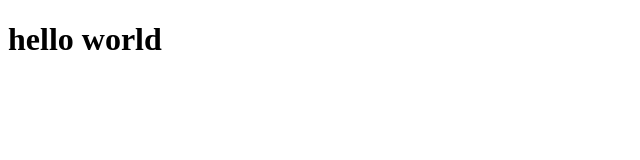
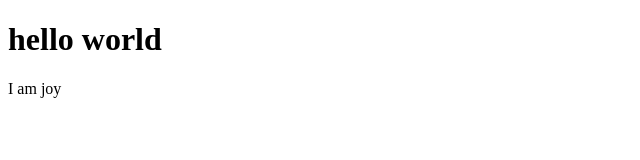
Before and after one commit to chae1219/test1, a plain HTML site: page index.html in a window 1280 px wide. Shown: the full height of the page, 0-640 px from the left. Drawn offline with Linux system fonts and the light colour scheme.

Commit message:
2st commit

```diff
--- a/index.html
+++ b/index.html
@@ -7,5 +7,6 @@
 </head>
 <body>
     <h1>hello world</h1>
+    <p>I am joy</p>
 </body>
 </html>
```
